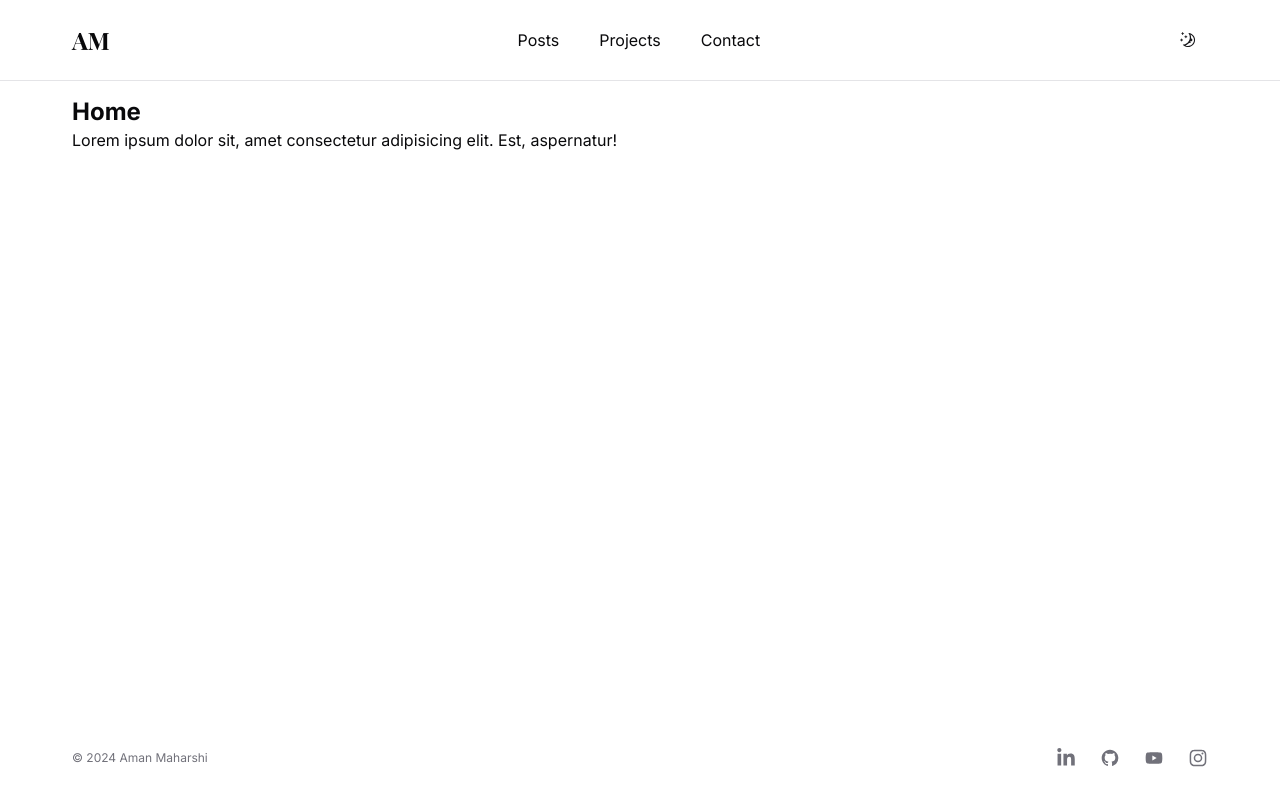
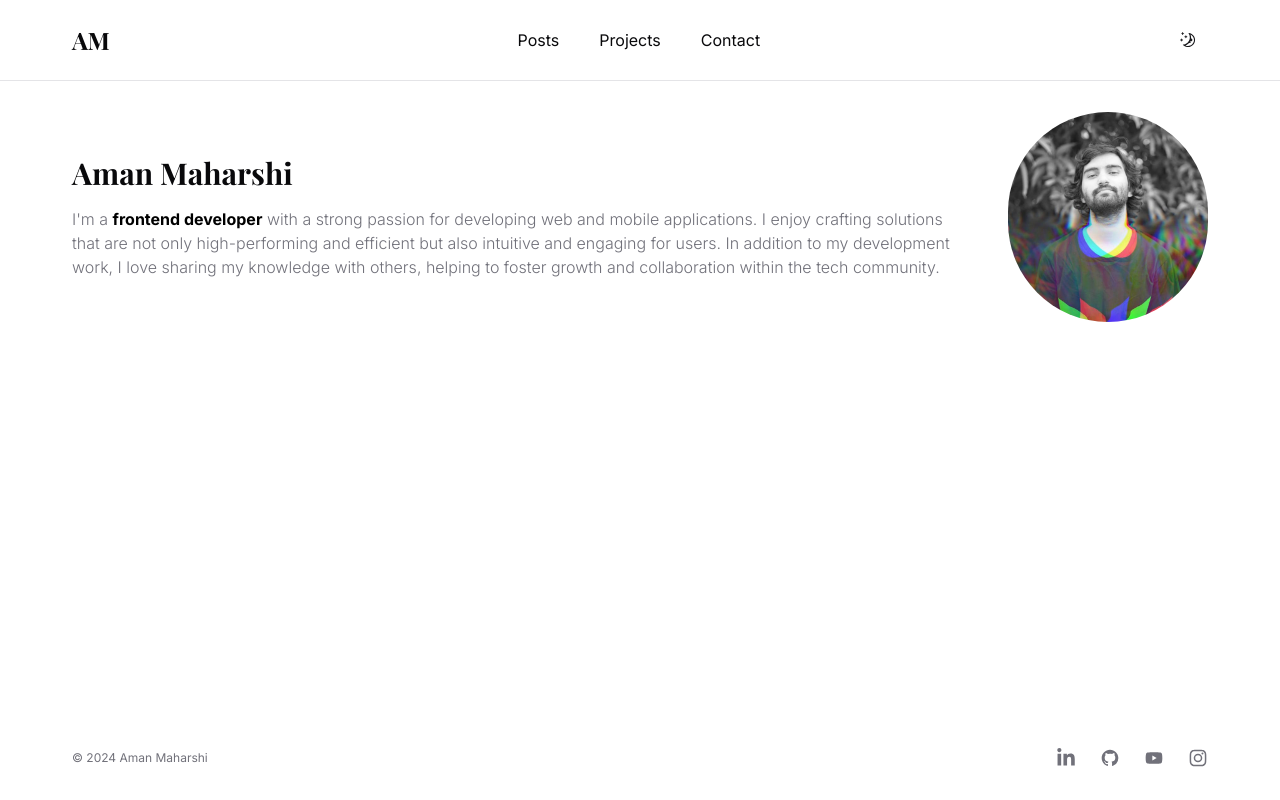
Before and after one commit to aman-maharshi/pf-blog, a Next.js app: page / in a window 1280 px wide. Built offline with nearby package versions, Linux system fonts and the light colour scheme; a web font is replaced by a local one.

Commit message:
intro section updates

```diff
--- a/app/globals.css
+++ b/app/globals.css
@@ -67,6 +67,27 @@
   body {
     @apply bg-background text-foreground;
   }
+
+  .title {
+    @apply font-serif text-3xl font-bold underline decoration-border/75 decoration-2 underline-offset-8;
+  }
+
+  .prose pre {
+    @apply overflow-x-auto rounded-lg bg-accent px-5 py-4 text-sm;
+  }
+
+  .prose code {
+    @apply rounded-lg px-1 py-0.5;
+  }
+
+  .prose pre code {
+    @apply p-0;
+    line-height: 1.75;
+  }
+
+  .prose code span {
+    @apply font-medium;
+  }
 }
 
 /*
@@ -74,7 +95,7 @@
 -----------------------*/
 
 .navItem {
-  position: relative;
+  @apply relative;
 }
 
 .navItem,
@@ -84,32 +105,18 @@
 
 .navItem:after {
   content: "";
-  position: absolute;
-  bottom: -10px;
-  left: 0;
-  right: 0;
-  margin: auto;
-  width: 0%;
-  background: #95d5b2;
-  height: 2px;
+  @apply absolute -bottom-[10px] left-0 right-0 m-auto w-0 bg-[#95d5b2] h-[2px];
 }
 
 .navItem:hover::after {
-  width: 100%;
+  @apply w-full;
 }
 
 .navLinkActive {
-  position: relative;
+  @apply relative;
 }
 
 .navLinkActive:after {
   content: "";
-  position: absolute;
-  bottom: -10px;
-  left: 0;
-  right: 0;
-  margin: auto;
-  width: 100%;
-  background: #95d5b2;
-  height: 2px;
+  @apply absolute -bottom-[10px] left-0 right-0 m-auto w-full bg-[#95d5b2] h-[2px];
 }
--- a/app/layout.tsx
+++ b/app/layout.tsx
@@ -10,9 +10,9 @@ const inter = Inter({ subsets: ["latin"], variable: '--font-sans' })
 const playfair = Playfair_Display({ subsets: ["latin"], variable: '--font-serif' })
 
 export const metadata: Metadata = {
-  title: "Blog",
+  title: "AM",
   description: "Generated by create next app",
-};
+}
 
 export default function RootLayout({
   children,
@@ -37,5 +37,5 @@ export default function RootLayout({
         </Providers>
       </body>
     </html>
-  );
+  )
 }
--- a/app/page.tsx
+++ b/app/page.tsx
@@ -1,11 +1,11 @@
+import Intro from '@/components/intro'
 import React from 'react'
 
 const Home = () => {
   return (
     <section className="py-24">
       <div className="container max-w-[1200px]">
-        <h1 className="text-2xl font-bold">Home</h1>
-        Lorem ipsum dolor sit, amet consectetur adipisicing elit. Est, aspernatur!
+        <Intro />
       </div>
     </section>
   )
--- /dev/null
+++ b/components/intro.tsx
@@ -0,0 +1,34 @@
+import Image from 'next/image'
+import authorImage from '@/public/images/dp.jpeg'
+
+const Intro = () => {
+  return (
+    <section className='flex flex-col-reverse md:flex-row items-start md:items-center gap-x-10 gap-y-4 pb-24 md:pt-4'>
+      <div className='mt-2 flex-1 md:mt-0'>
+        <h1 className='title no-underline'>Aman Maharshi</h1>
+        {/* <p className='mt-3 font-light text-muted-foreground'>
+          I&#39;m a software engineer based in Bangaluru, India. <br /> I&#39;m
+          passionate about learning new technologies and sharing knowledge with
+          others.
+        </p> */}
+        <p className='mt-4 font-light text-muted-foreground'>
+          I'm a <span className='font-bold text-black dark:text-white'>frontend developer</span> with a strong passion for developing web and mobile applications.
+          I enjoy crafting solutions that are not only high-performing and efficient but also intuitive and engaging for users.
+          In addition to my development work, I love sharing my knowledge with others, helping to foster growth and collaboration within the tech community.
+        </p>
+      </div>
+      <div className='relative'>
+        <Image
+          className='flex-1 rounded-full'
+          src={authorImage}
+          alt='Aman Maharshi'
+          width={200}
+          height={200}
+          priority
+        />
+      </div>
+    </section>
+  )
+}
+
+export default Intro
```
Also changed, not shown: public/images/dp.jpeg (added).
